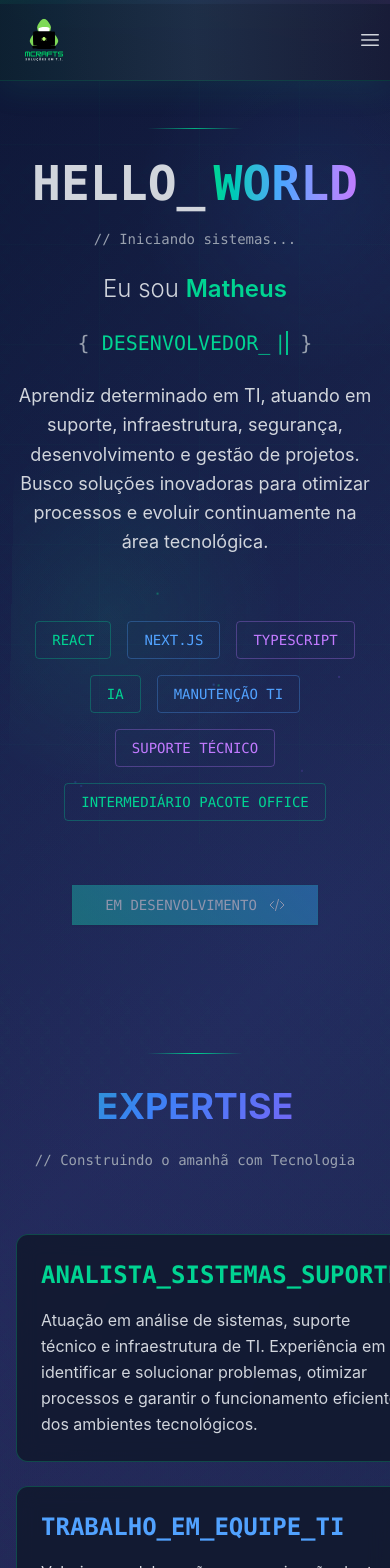
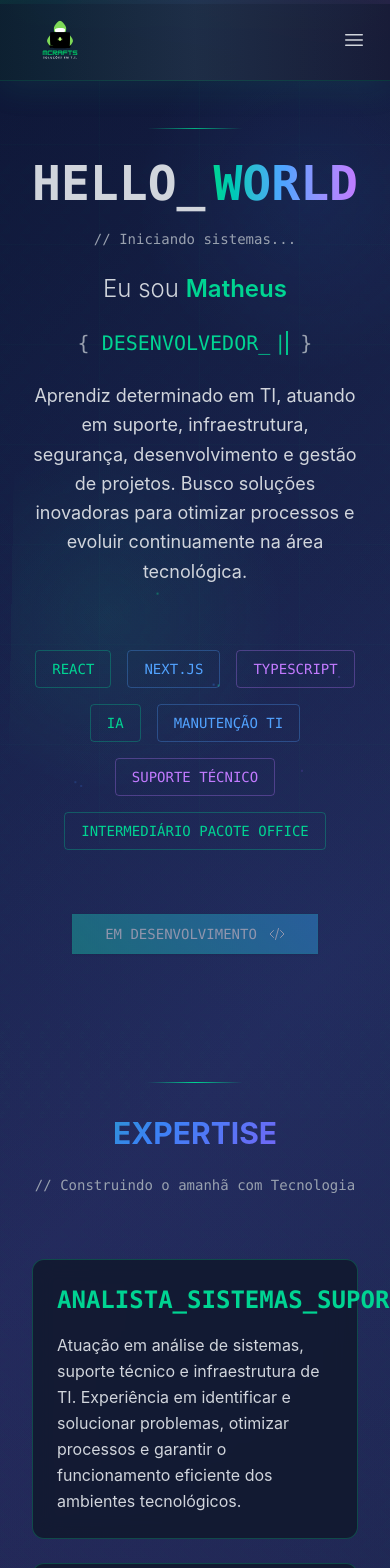
Before and after one commit to TheuSoft/site, a Next.js app: page / in a window 390 px wide. Shown: the top 1568 px of the page. Built offline with nearby package versions, Linux system fonts and the light colour scheme.

Commit message:
Refactor: ajuste de responsividade e melhorias de layout no CSS e componentes

```diff
--- a/src/app/globals.css
+++ b/src/app/globals.css
@@ -169,6 +169,15 @@ body::after {
   margin-left: auto;
   margin-right: auto;
   max-width: 80rem;
+  padding-left: 1rem;
+  padding-right: 1rem;
+}
+
+@media (max-width: 380px) {
+  .container-responsive {
+    padding-left: 0.75rem;
+    padding-right: 0.75rem;
+  }
 }
 
 .heading-gradient {
@@ -456,3 +465,68 @@ html {
 .btn-futuristic:hover::before {
   left: 100%;
 }
+
+/* Responsividade para telas muito pequenas (< 380px) */
+@media (max-width: 380px) {
+  /* Ajustar padding dos cards */
+  .futuristic-border {
+    padding: 1rem !important;
+    margin: 0.5rem 0 !important;
+  }
+
+  /* Ajustar tamanho de texto nos cards */
+  .futuristic-border h3,
+  .futuristic-border .text-lg {
+    font-size: 1rem !important;
+  }
+
+  .futuristic-border p,
+  .futuristic-border .text-sm {
+    font-size: 0.875rem !important;
+  }
+
+  /* Garantir que cards não excedam a largura da tela */
+  .futuristic-border {
+    max-width: calc(100vw - 1.5rem) !important;
+    box-sizing: border-box;
+  }
+
+  /* Ajustar badges e elementos pequenos */
+  .futuristic-border .badge,
+  .futuristic-border .text-xs {
+    font-size: 0.75rem !important;
+    padding: 0.25rem 0.5rem !important;
+  }
+}
+
+/* Responsividade específica para dimensões problemáticas */
+@media (min-width: 390px) and (max-width: 420px) {
+  /* Ajustar títulos H2 que estão sobresaindo */
+  h2.text-4xl {
+    font-size: 2rem !important; /* em vez de text-4xl (2.25rem) */
+    line-height: 1.2 !important;
+    word-break: break-word;
+    hyphens: auto;
+  }
+
+  /* Garantir que títulos com gradiente também se ajustem */
+  h2 span.heading-gradient,
+  h2 span.bg-gradient-to-r {
+    display: inline-block;
+    max-width: 100%;
+    overflow-wrap: break-word;
+  }
+
+  /* Ajustar cards para evitar overflow */
+  .futuristic-border {
+    max-width: calc(100vw - 2rem) !important;
+    margin-left: auto !important;
+    margin-right: auto !important;
+  }
+
+  /* Ajustar padding lateral geral */
+  .container-responsive {
+    padding-left: 1rem !important;
+    padding-right: 1rem !important;
+  }
+}
--- a/src/app/layout.tsx
+++ b/src/app/layout.tsx
@@ -7,34 +7,35 @@ import { Footer } from "@/components/layout/footer";
 import { ScrollProgress } from "@/components/ui/scroll-progress";
 
 export const metadata: Metadata = {
-  title: "Portfolio - Desenvolvedor Full Stack",
+  title: "Portfolio - Analista de Sistemas e Suporte Técnico",
   description:
-    "Portfolio profissional de desenvolvedor full stack especializado em React, Next.js, Node.js e tecnologias modernas.",
+    "Portfolio profissional de analista de sistemas e suporte técnico especializado em soluções de TI, atendimento ao cliente, manutenção e infraestrutura.",
   keywords: [
-    "desenvolvedor",
-    "full stack",
-    "react",
-    "nextjs",
-    "nodejs",
+    "analista de sistemas",
+    "suporte técnico",
+    "TI",
+    "infraestrutura",
+    "atendimento",
+    "manutenção",
     "portfolio",
   ],
-  authors: [{ name: "Desenvolvedor Portfolio" }],
-  creator: "Desenvolvedor Portfolio",
-  publisher: "Desenvolvedor Portfolio",
+  authors: [{ name: "Analista de Sistemas Portfolio" }],
+  creator: "Analista de Sistemas Portfolio",
+  publisher: "Analista de Sistemas Portfolio",
   openGraph: {
     type: "website",
     locale: "pt_BR",
-    url: "https://portfolio.com",
-    title: "Portfolio - Desenvolvedor Full Stack",
+    url: "https://mcraft-ti.vercel.app/",
+    title: "Portfolio - Analista de Sistemas e Suporte Técnico",
     description:
-      "Portfolio profissional de desenvolvedor full stack especializado em React, Next.js, Node.js e tecnologias modernas.",
+      "Portfolio profissional de analista de sistemas e suporte técnico especializado em soluções de TI, atendimento ao cliente, manutenção e infraestrutura.",
     siteName: "Portfolio",
   },
   twitter: {
     card: "summary_large_image",
-    title: "Portfolio - Desenvolvedor Full Stack",
+    title: "Portfolio - Analista de Sistemas e Suporte Técnico",
     description:
-      "Portfolio profissional de desenvolvedor full stack especializado em React, Next.js, Node.js e tecnologias modernas.",
+      "Portfolio profissional de analista de sistemas e suporte técnico especializado em soluções de TI, atendimento ao cliente, manutenção e infraestrutura.",
     creator: "@portfolio",
   },
   robots: {
--- a/src/app/page.tsx
+++ b/src/app/page.tsx
@@ -206,7 +206,7 @@ export default function Home() {
         <div className="relative z-10">
           <div className="text-center mb-16">
             <div className="w-24 h-px bg-gradient-to-r from-transparent via-emerald-400 to-transparent mx-auto mb-8" />
-            <h2 className="text-4xl sm:text-5xl font-bold mb-6">
+            <h2 className="text-3xl xs:text-4xl sm:text-5xl font-bold mb-6">
               <span className="heading-gradient">EXPERTISE</span>
             </h2>
             <p className="text-gray-400 font-mono text-sm">
@@ -214,7 +214,7 @@ export default function Home() {
             </p>
           </div>
 
-          <div className="grid lg:grid-cols-2 gap-16 items-center">
+          <div className="grid grid-cols-1 lg:grid-cols-2 gap-8 sm:gap-16 items-center">
             <MotionDiv
               variants={slideInLeft}
               initial="hidden"
@@ -322,7 +322,7 @@ export default function Home() {
         <div className="relative z-10">
           <div className="text-center mb-16">
             <div className="w-24 h-px bg-gradient-to-r from-transparent via-blue-400 to-transparent mx-auto mb-8" />
-            <h2 className="text-4xl sm:text-5xl font-bold mb-6">
+            <h2 className="text-3xl xs:text-4xl sm:text-5xl font-bold mb-6">
               <span className="bg-gradient-to-r from-blue-400 via-purple-400 to-emerald-400 bg-clip-text text-transparent">
                 PORTFOLIO
               </span>
@@ -337,7 +337,7 @@ export default function Home() {
           </div>
 
           <MotionDiv
-            className="grid md:grid-cols-2 lg:grid-cols-3 gap-8"
+            className="grid grid-cols-1 sm:grid-cols-2 lg:grid-cols-3 gap-4 sm:gap-6 md:gap-8"
             variants={staggerContainer}
             initial="hidden"
             whileInView="visible"
@@ -473,9 +473,9 @@ export default function Home() {
         <div className="relative z-10 text-center space-y-12">
           <div className="space-y-6">
             <div className="w-32 h-px bg-gradient-to-r from-transparent via-emerald-400 to-transparent mx-auto" />
-            <h2 className="text-4xl sm:text-5xl font-bold font-mono">
+            <h2 className="text-3xl xs:text-4xl sm:text-5xl font-bold font-mono">
               <span className="bg-gradient-to-r from-emerald-400 via-blue-400 to-purple-400 bg-clip-text text-transparent">
-                READY_TO_INNOVATE?
+                PRONTO_PARA_INOVAR?
               </span>
             </h2>
             <p className="text-gray-400 font-mono text-sm">
@@ -490,7 +490,7 @@ export default function Home() {
               digitais.
             </p>
 
-            <div className="grid md:grid-cols-3 gap-6 text-center">
+            <div className="grid grid-cols-1 sm:grid-cols-2 md:grid-cols-3 gap-4 sm:gap-6 text-center">
               <MotionDiv
                 className="futuristic-border p-6"
                 initial={{ opacity: 0, y: 50, rotateX: -30 }}
--- a/src/components/layout/footer.tsx
+++ b/src/components/layout/footer.tsx
@@ -99,7 +99,7 @@ export function Footer() {
         <div className="mt-12 pt-8 border-t border-dark-800">
           <div className="flex flex-col md:flex-row justify-between items-center space-y-4 md:space-y-0">
             <p className="text-gray-400 text-sm">
-              © {currentYear} MECrafts Portfolio.
+              © {currentYear} Matheus Carvalho Portfolio.
             </p>
             <div className="flex items-center space-x-2 text-gray-400 text-sm"></div>
           </div>
--- a/tailwind.config.js
+++ b/tailwind.config.js
@@ -7,6 +7,9 @@ const config = {
   ],
   theme: {
     extend: {
+      screens: {
+        'xs': '380px',
+      },
       colors: {
         // Dark theme base colors
         background: "hsl(var(--background))",
```
